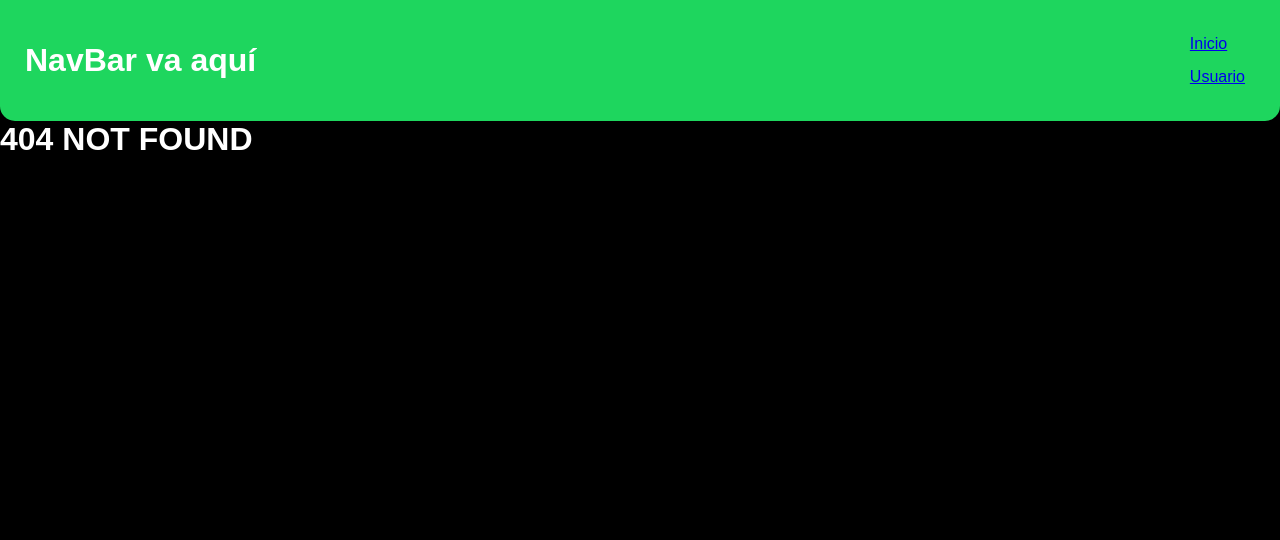
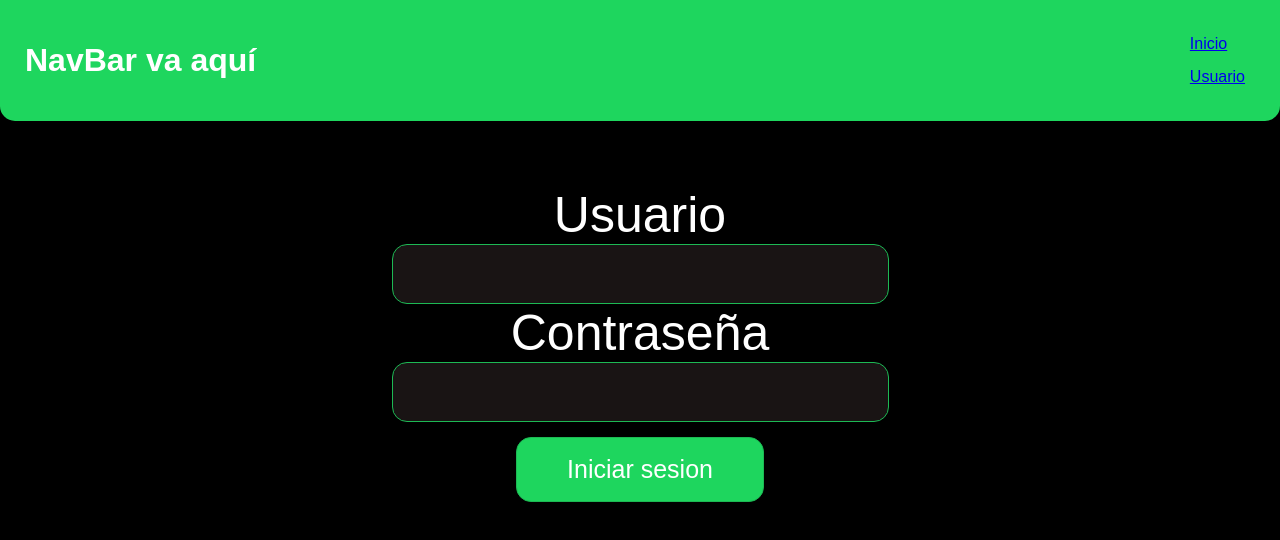
Before and after one commit to Hector-F-Romer0/Levels, a React (Create React App) app in the folder client/: page /login in a window 1280 px wide. Before the commit this address had no page. Shown: the top 540 px of the page. Built offline with nearby package versions, Linux system fonts and the light colour scheme.

Commit message:
register y login finish

```diff
--- a/client/src/App.jsx
+++ b/client/src/App.jsx
@@ -6,6 +6,7 @@ import UserPage from "./pages/UserPage";
 import NotFoundPage from "./pages/NotFoundPage.jsx";
 import NavBar from "./components/NavBar";
 import Register from "./pages/Register.jsx";
+import Login from "./pages/Login";
 
 const App = () => {
   return (
@@ -17,6 +18,7 @@ const App = () => {
         <Route path="/user/:id" element={<UserPage />} />
         <Route path="*" element={<NotFoundPage />} />
         <Route path="/register" element={<Register />} />
+        <Route path="/login" element={<Login />} />
       </Routes>
     </BrowserRouter>
   );
--- a/client/src/CSS/styles.css
+++ b/client/src/CSS/styles.css
@@ -230,3 +230,49 @@ body .Contenedor2 .card .box .content a:hover {
   transition: all .7s ease;
   font-size: 27px;
 }
+.Login{
+  align-items: center;
+  text-align: center;
+  margin: auto;
+  width: 80%;
+  margin-top: 50px;
+  padding: 15px;
+}
+.LoginHolder{
+  height: 60px;
+  width: 50%;
+  font-family: "Poppins", sans-serif;
+  font-size: 40px;
+}
+.LoginHolder:hover{
+  width: 52%;
+}
+.LoginText{
+  font-size: 50px;
+  padding: 15px;
+  font-family: "Poppins", sans-serif;
+}
+.LoginBtn{
+  margin-top: 15px;
+  background-color: #1ED65E;
+  color:white;
+  font-family: "Poppins", sans-serif;
+  padding: 15px;
+  width: 25%;
+  height: 65px;
+  font-size: 25px;
+  border-radius: 15px;
+  transition: all .7s ease;
+}
+.LoginBtn:Hover{
+  width: 27%;
+  color:#1db954;
+  background-color: wheat;
+  border-color: #1db954;
+  transition: all .7s ease;
+  font-size: 27px;
+}
+.Error{
+  padding: 15px;
+  color: red;
+}
--- /dev/null
+++ b/client/src/pages/Login.jsx
@@ -0,0 +1,30 @@
+import React from 'react'
+import { useForm } from "react-hook-form";
+
+const Login = () => {
+
+    const { register, formState: { errors }, handleSubmit } = useForm();
+
+    const OnSubmit = (data) => {
+        console.log(data);
+    }
+    return (
+        <div className='Login'>
+            <form onSubmit={handleSubmit(OnSubmit)}>
+                <label className='LoginText'>
+                    Usuario
+                </label><br></br>
+                <input type='input' className='LoginHolder' {...register('usuario', { required: true })}></input>
+                {errors.usuario?.type === 'required' && <p className='Error'>Debes de escribir tu usuario</p>}<br></br>
+                <label className='LoginText'>
+                    Contraseña
+                </label><br></br>
+                <input type='input' className='LoginHolder' {...register('contrasena', { required: true })}></input>
+                {errors.contrasena?.type === 'required' && <p className='Error'>Debes de escribir tu contraseña</p>}<br></br>
+                <input type="Submit" className='LoginBtn' value="Iniciar sesion" />
+            </form>
+        </div>
+    )
+}
+
+export default Login
--- a/client/src/pages/Register.jsx
+++ b/client/src/pages/Register.jsx
@@ -11,35 +11,44 @@ const Register = () => {
     return (
         <div className='Register'>
             <form onSubmit={handleSubmit(onSubmit)}>
-                <p className='textRegis'>
-                    Nombre
-                </p>
-                <input type='text' className='Regis' placeholder=' ej:Luis Miguel' id='Nombres' {...register('Nombres')} />
-                {errors.Nombres.type}
-                <p className='textRegis'>
+                <label className='textRegis'>
+                    Nombres
+                </label><br></br>
+                <input type='text' className='Regis' placeholder=' ej:Luis Miguel' id='nombres' {...register('nombres', {
+                    required: true,
+                    maxLength: 50
+                })} />
+                {errors.nombres?.type === 'required' && <p className='Error'>El campo Nombres es requerido</p>}{errors.nombres?.type === 'maxLength' && <p className='Error'>El campo Nombres no debe de tener más de 50 letras</p>}<br></br>
+                <label className='textRegis'>
                     Apellidos
-                </p>
-                <input type='text' className='Regis' placeholder=' ej:Rodriguez Muñoz' id='Apellidos' {...register('Apellidos')}></input>
-                <p className='textRegis'>
+                </label><br></br>
+                <input type='text' className='Regis' placeholder=' ej:Rodriguez Muñoz' id='apellidos' {...register('apellidos', {
+                    required: true,
+                    maxLength: 50
+                })}></input>
+                {errors.apellidos?.type === 'required' && <p className='Error'>El campo Apellidos es requerido</p>}{errors.apellidos?.type === 'maxLength' && <p className='Error'>El campo Apellidos no debe de tener más de 50 letras</p>}
+                <br></br>
+                <label className='textRegis'>
                     Documento de identidad
-                </p>
-                <input type='text' className='Regis' placeholder=' ej:1005785804' id='Id' {...register('Id')}></input>
-                <p className='textRegis'>
+                </label><br></br>
+                <input type='text' className='Regis' placeholder=' ej:1005785804' id='id' {...register('id', { required: true })}></input>
+                {errors.id?.type === 'required' && <p className='Error'>El campo Documento de identidad es requerido</p>}<br></br>
+                <label className='textRegis'>
                     Nombre de usuario
-                </p>
-                <input type='text' className='Regis' placeholder=' ej:xXPepito123proXx' id='Usuario'></input>
-                <p className='textRegis' {...register('Usuario')}>
+                </label><br></br>
+                <input type='text' className='Regis' placeholder=' ej:xXPepito123proXx' id='usuario' {...register('usuario', { required: true })}></input>
+                {errors.usuario?.type === 'required' && <p className='Error'>El campo Nombre de Usuario es requerido</p>}<br></br>
+                <label className='textRegis'>
                     Correo
-                </p>
-                <input type='text' className='Regis' placeholder=' ej:TerminatorHansolo@gmail.com' id='Email' {...register('Email')}></input>
-                <p className='textRegis'>
+                </label><br></br>
+                <input type='text' className='Regis' placeholder=' ej:TerminatorHansolo@gmail.com' id='email' {...register('email', { required: true })}></input>
+                {errors.email?.type === 'required' && <p className='Error'>El campo Correo es requerido</p>}<br></br>
+                <label className='textRegis'>
                     Contraseña
-                </p>
-                <input type='text' className='Regis' placeholder=' ej:Contraseña123' id='Contrasena'></input>
-                <p className='textRegis' {...register('Contrasena')}>
-                    Repetir contraseña
-                </p>
-                <input type='text' className='Regis' placeholder=' Repite la contraseña' id='ConfirmarContrasena' {...register('ContrasenaX2')}></input><br></br>
+                </label><br></br>
+                <input type='text' className='Regis' placeholder=' ej:Contraseña123' id='contrasena' {...register('contrasena', { required: true })}></input>
+                {errors.contrasena?.type === 'required' && <p className='Error'>El campo Contraseña es requerido</p>}
+                <br></br>
                 <input type="Submit" className='BotonRegis' value="Registrarse" />
             </form>
         </div>
```
